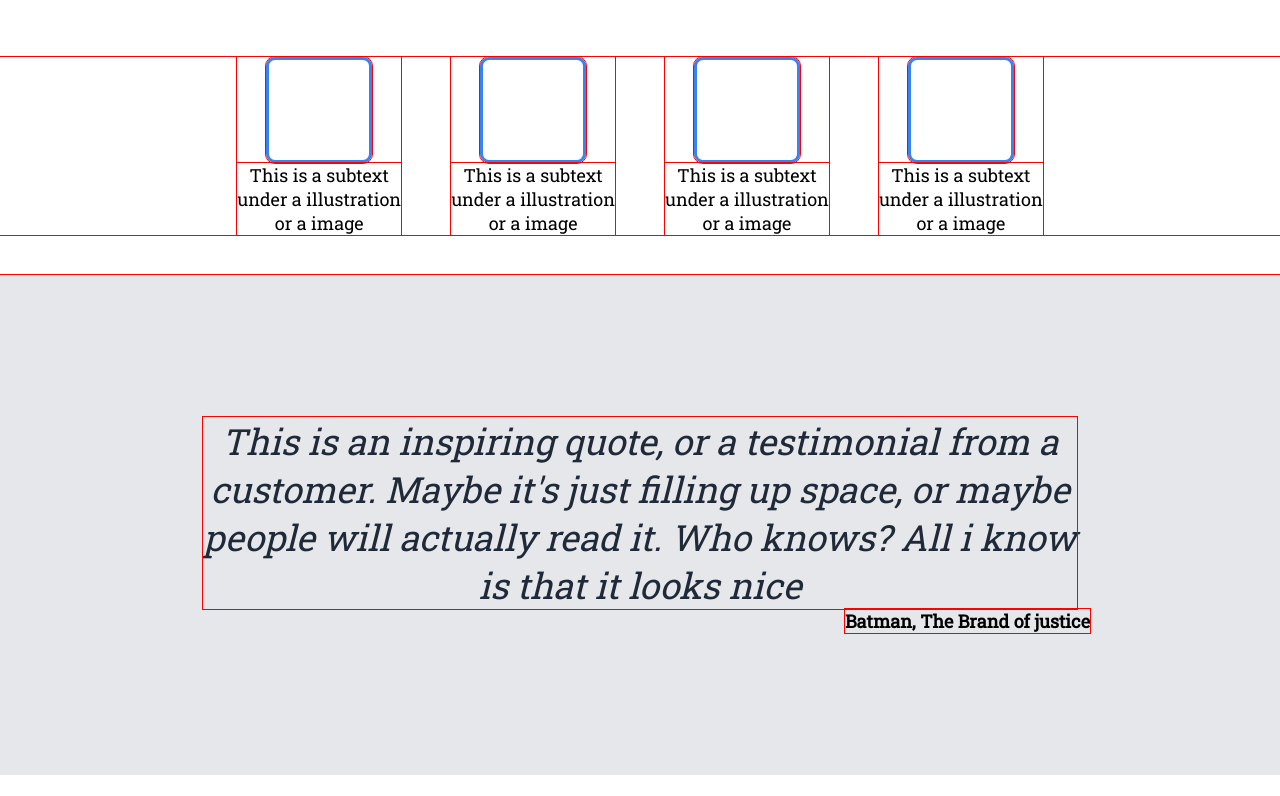
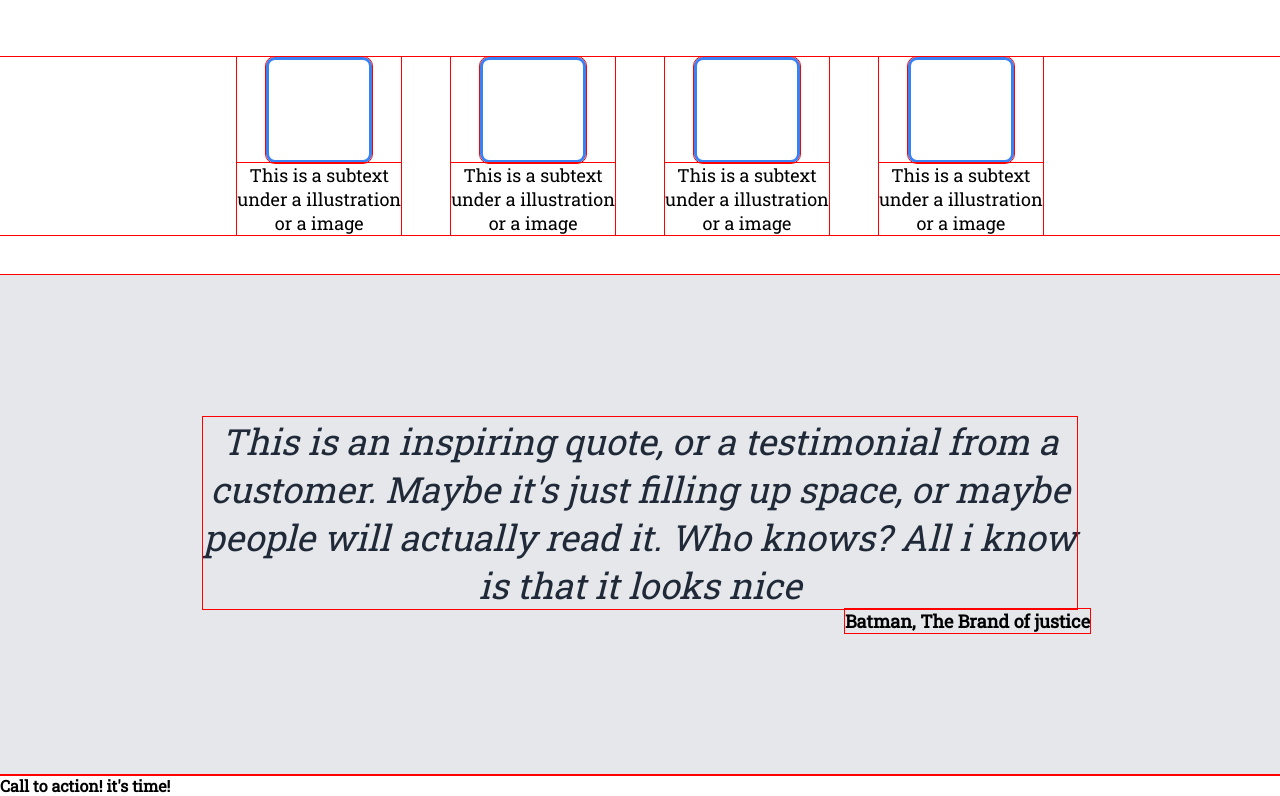
Before and after one commit to UsmanAhmed14/Landing-page, a plain HTML site: page index.html in a window 1280 px wide. Shown: the part 672-1468 px from the top of the page. Before the commit the page ends 1447 px from the top, so only its background shows below. Drawn offline with Linux system fonts and the light colour scheme.

Commit message:
Starting of last div creation

```diff
--- a/index.html
+++ b/index.html
@@ -62,5 +62,12 @@
 
       <div class="author"><p class="p-third"><strong>Batman, The Brand of justice</strong></p></div>
     </div>
+    <div class="last-div">
+        <div class="blue-container">
+            <div class="left">
+                <h4>Call to action! it's time!</h4>
+            </div>
+        </div>
+    </div>
 </body>
 </html>
```
